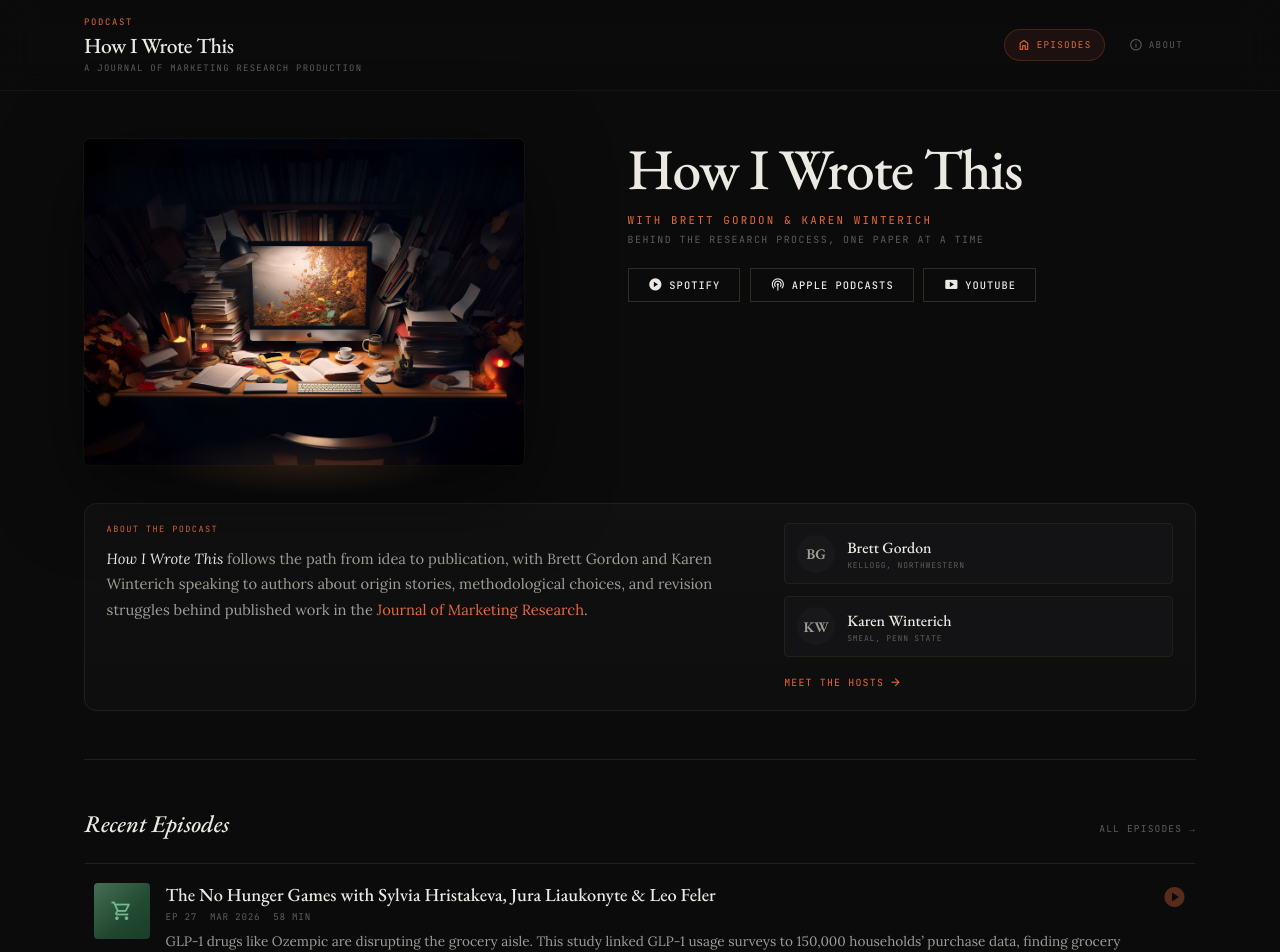
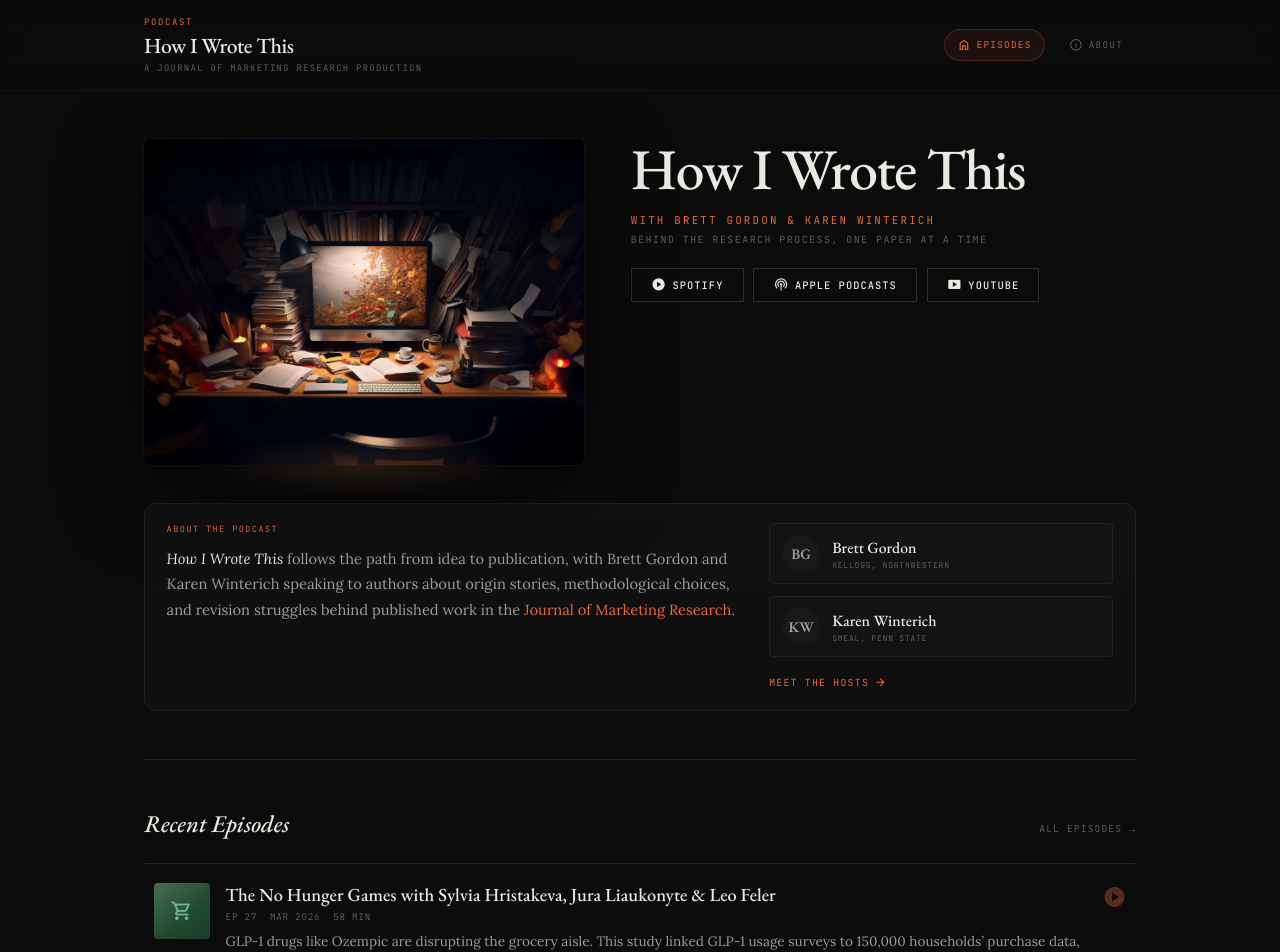
Before and after one commit to brgordon1/brgordon1.github.io, a Jekyll site: the page built from _pages/hiwt-podcast/index.html, in a window 1280 px wide and 1400 px high. Shown: the top 952 px of the window. Built offline with Jekyll 4.4.1, drawn with Linux system fonts in a browser that asks for light colours.

Commit message:
Change right alignment.

```diff
--- a/_pages/hiwt-podcast/about.html
+++ b/_pages/hiwt-podcast/about.html
@@ -90,7 +90,7 @@
   }
 
   .topbar-inner {
-    max-width: 1160px;
+    max-width: 1040px;
     margin: 0 auto;
     padding: 1rem 1.5rem;
     display: flex;
@@ -168,7 +168,7 @@
   }
 
   .page-content {
-    max-width: 1080px;
+    max-width: 1040px;
     margin: 0 auto;
     padding: 3rem 1.5rem 4rem;
   }
--- a/_pages/hiwt-podcast/index.html
+++ b/_pages/hiwt-podcast/index.html
@@ -82,7 +82,7 @@
   a { color: inherit; text-decoration: none; }
 
   .page-shell {
-    max-width: 1160px;
+    max-width: 1040px;
     margin: 0 auto;
     padding: 0 1.5rem 4rem;
   }
@@ -98,7 +98,7 @@
   }
 
   .topbar-inner {
-    max-width: 1160px;
+    max-width: 1040px;
     margin: 0 auto;
     padding: 1rem 1.5rem;
     display: flex;
```
